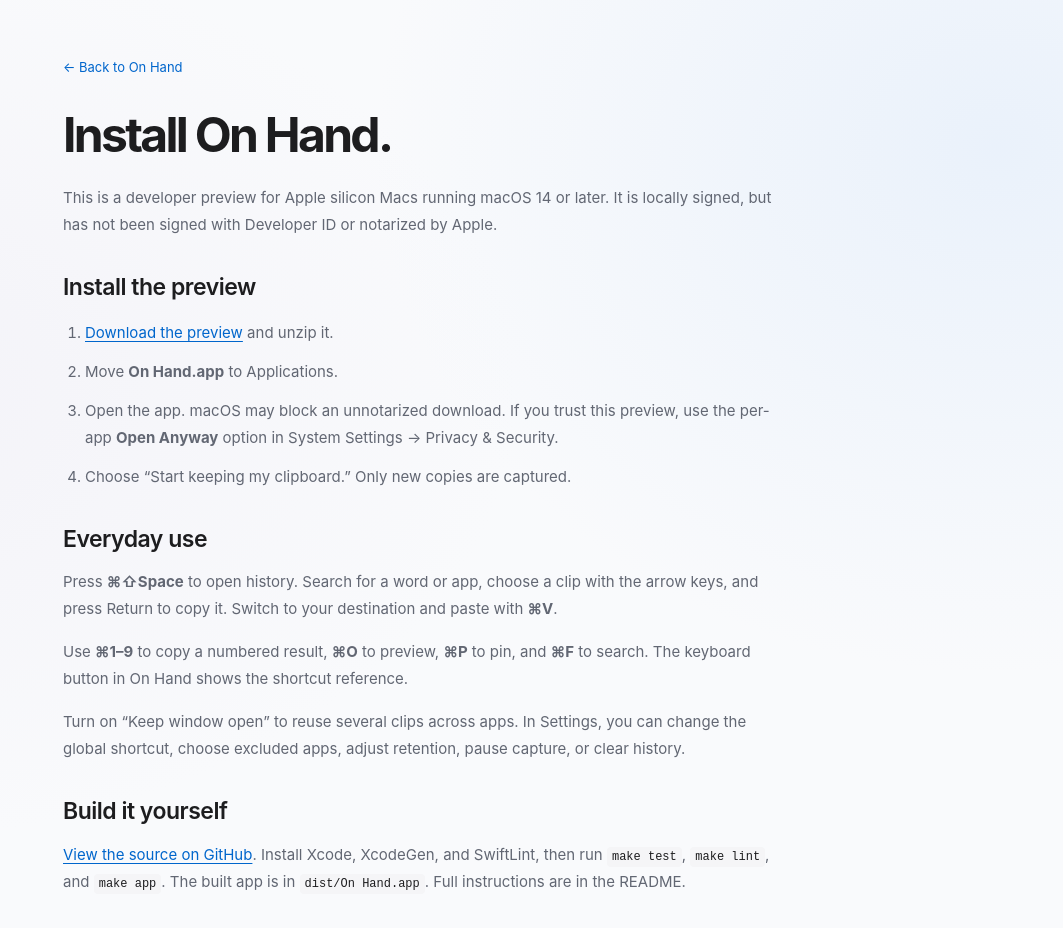
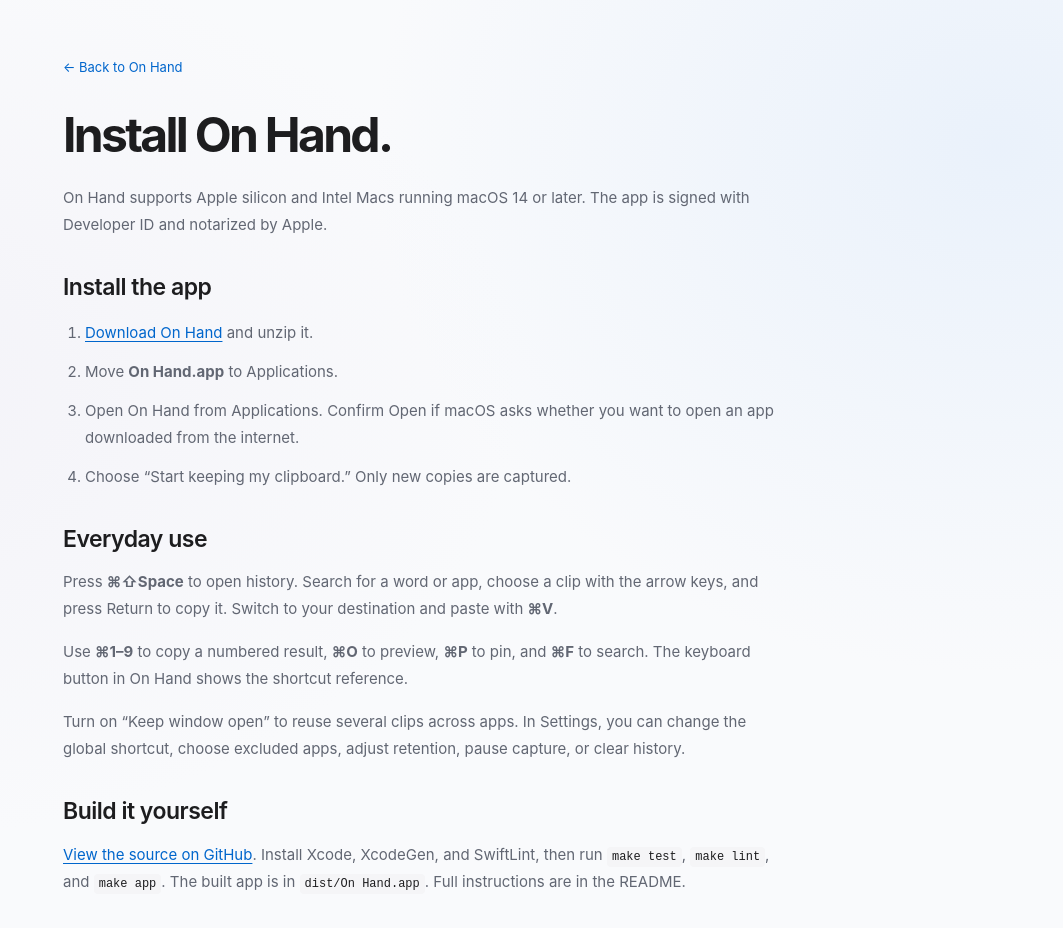
Before and after one commit to coreyhaines31/onhand, a Next.js app in the folder site/: page /install in a window 1280 px wide. Shown: the top 928 px of the page, without its empty margins (217-1280 px from the left). Built offline with nearby package versions, Linux system fonts and the light colour scheme.

Commit message:
site: prepare signed release download and installation copy

```diff
--- a/site/app/install/page.tsx
+++ b/site/app/install/page.tsx
@@ -7,15 +7,14 @@
       </Link>
       <h1>Install On Hand.</h1>
       <p>
-        This is a developer preview for Apple silicon Macs running macOS 14 or
-        later. It is locally signed, but has not been signed with Developer ID
-        or notarized by Apple.
+        On Hand supports Apple silicon and Intel Macs running macOS 14 or later.
+        The app is signed with Developer ID and notarized by Apple.
       </p>
-      <h2>Install the preview</h2>
+      <h2>Install the app</h2>
       <ol>
         <li>
-          <a href="/downloads/on-hand-0.1.0-preview.zip" download>
-            Download the preview
+          <a href="https://github.com/coreyhaines31/onhand/releases/download/v1.0.0/OnHand-1.0.0.zip" download>
+            Download On Hand
           </a>{" "}
           and unzip it.
         </li>
@@ -23,9 +22,8 @@
           Move <strong>On Hand.app</strong> to Applications.
         </li>
         <li>
-          Open the app. macOS may block an unnotarized download. If you trust
-          this preview, use the per-app <strong>Open Anyway</strong> option in
-          System Settings → Privacy &amp; Security.
+          Open On Hand from Applications. Confirm Open if macOS asks whether
+          you want to open an app downloaded from the internet.
         </li>
         <li>
           Choose “Start keeping my clipboard.” Only new copies are captured.
--- a/site/app/layout.tsx
+++ b/site/app/layout.tsx
@@ -4,7 +4,7 @@
 export const metadata: Metadata = {
   title: "On Hand — Free clipboard manager for Mac",
   description:
-    "Find and reuse copied text, links, and images with On Hand, a native clipboard manager for Mac. Local history, pinned clips, and keyboard shortcuts. Free preview.",
+    "Find and reuse copied text, links, and images with On Hand, a native clipboard manager for Mac. Local history, pinned clips, and keyboard shortcuts. Free and open source.",
   metadataBase: new URL("https://onhandformac.com"),
   openGraph: {
     title: "On Hand",
```
Also changed, not shown: site/app/page.tsx (+9 -9 lines), site/app/privacy/page.tsx (+6 -4 lines).
